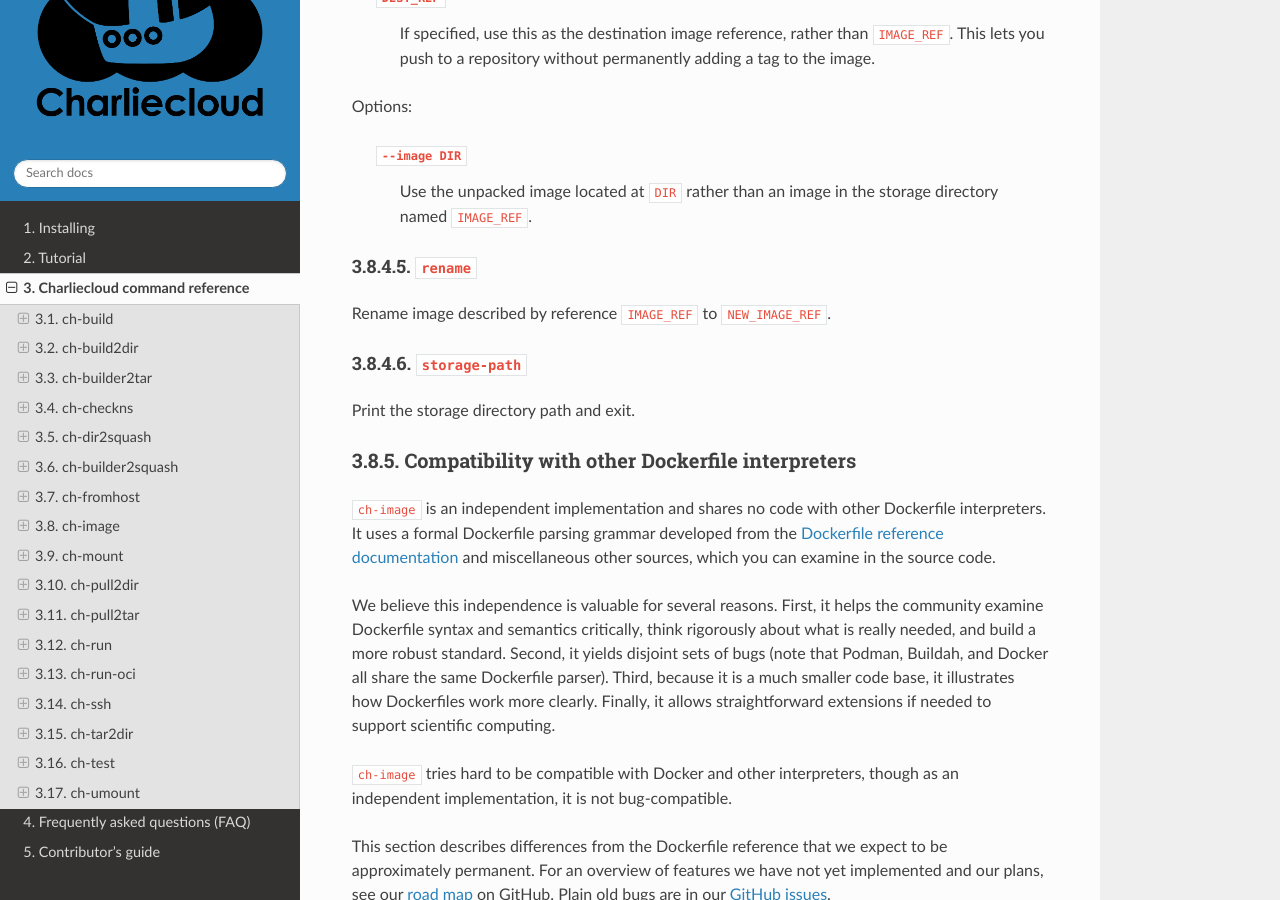
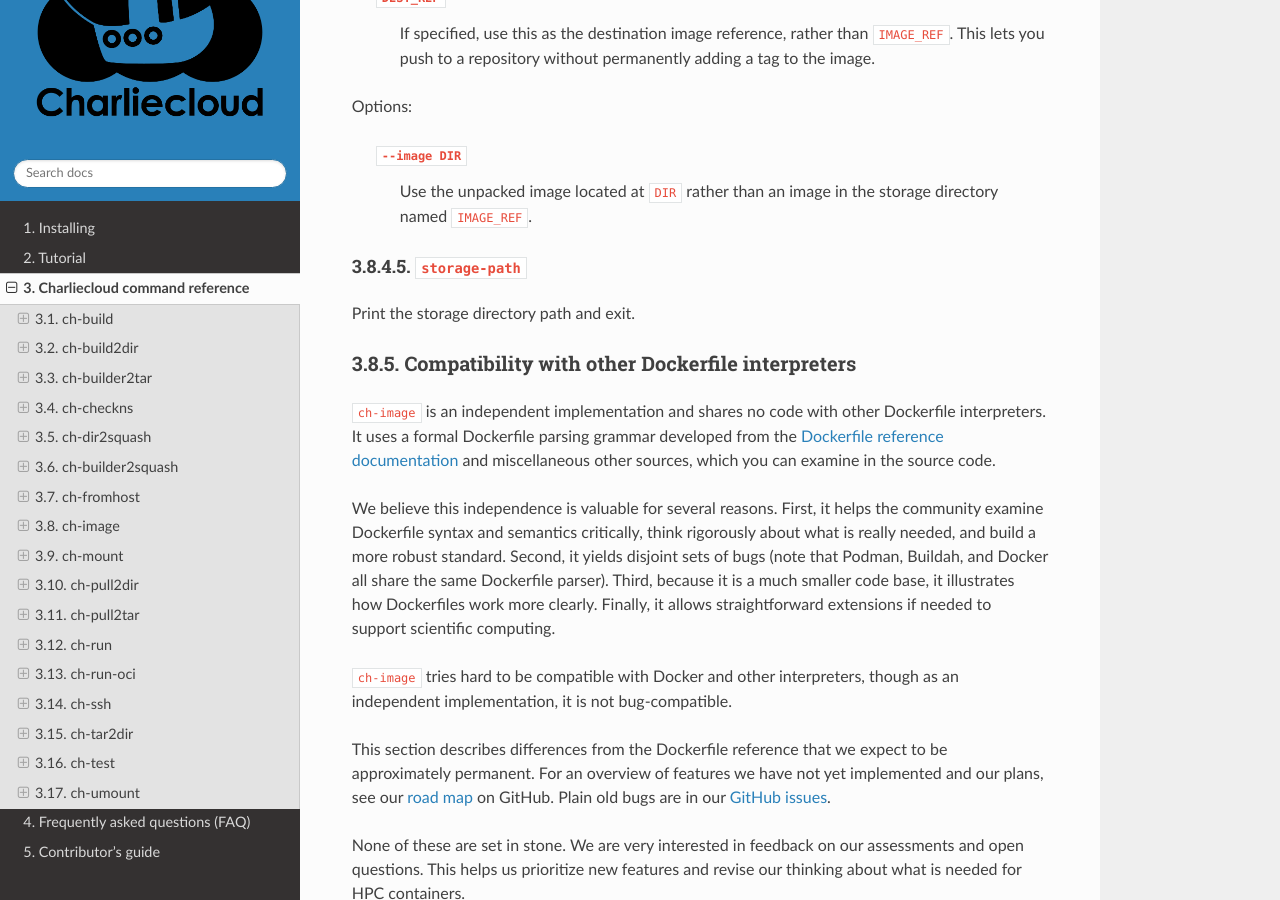
Before and after one commit to hpc/charliecloud, a Sphinx documentation site: the page built from doc/command-usage.rst, in a window 1280 px wide and 900 px high, scrolled down 18213 px. Built offline with Sphinx 7.4.7 and the Read the Docs theme 2.0.0, drawn with Linux system fonts in a browser that asks for light colours; some of the changed lines change nothing that is shown; some of the changed text lies outside the part shown.

Commit message:
fix typos

```diff
--- a/doc/ch-image_desc.rst
+++ b/doc/ch-image_desc.rst
@@ -299,11 +299,6 @@
     Use the unpacked image located at :code:`DIR` rather than an image in the
     storage directory named :code:`IMAGE_REF`.
 
-:code:`rename`
---------------
-
-Rename image described by reference :code:`IMAGE_REF` to :code:`NEW_IMAGE_REF`.
-
 :code:`storage-path`
 --------------------
 
@@ -577,7 +572,7 @@
 
 Specify the aarch64 version of Debian Stretch using :code:`--arch`.::
 
-   $ ch-grow pull --arch=arm64/v8 debian:buster
+   $ ch-image pull --arch=arm64/v8 debian:buster
    pulling image:   debian:buster
    fat manifest: using existing
    architecture: aarch64
@@ -592,7 +587,7 @@
 
 Specify the ppc64le version of Debian Stretch using long name.::
 
-   $ ch-grow pull ppc64le/debian:buster
+   $ ch-image pull ppc64le/debian:buster
    pulling image:   arm/v7/debian:buster
    fat manifest: using existing
    architecture: ppc64le
```
